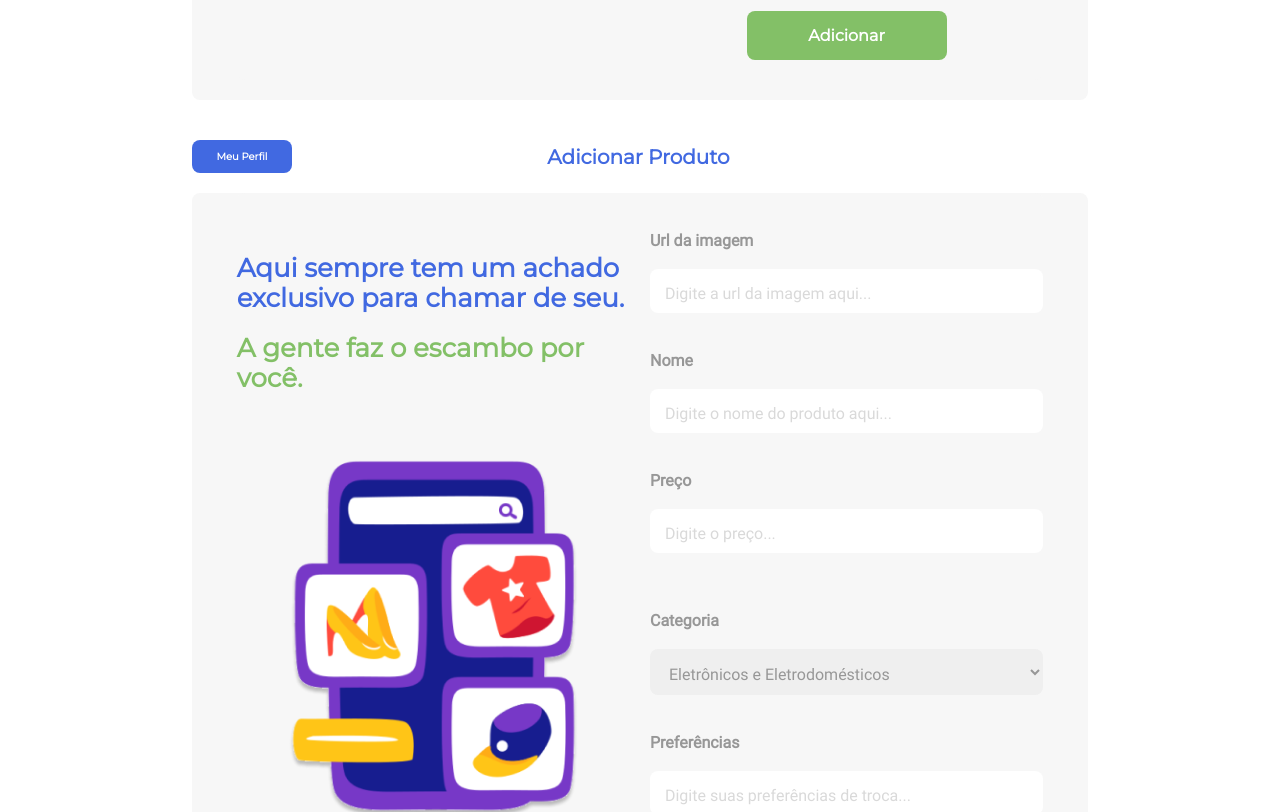
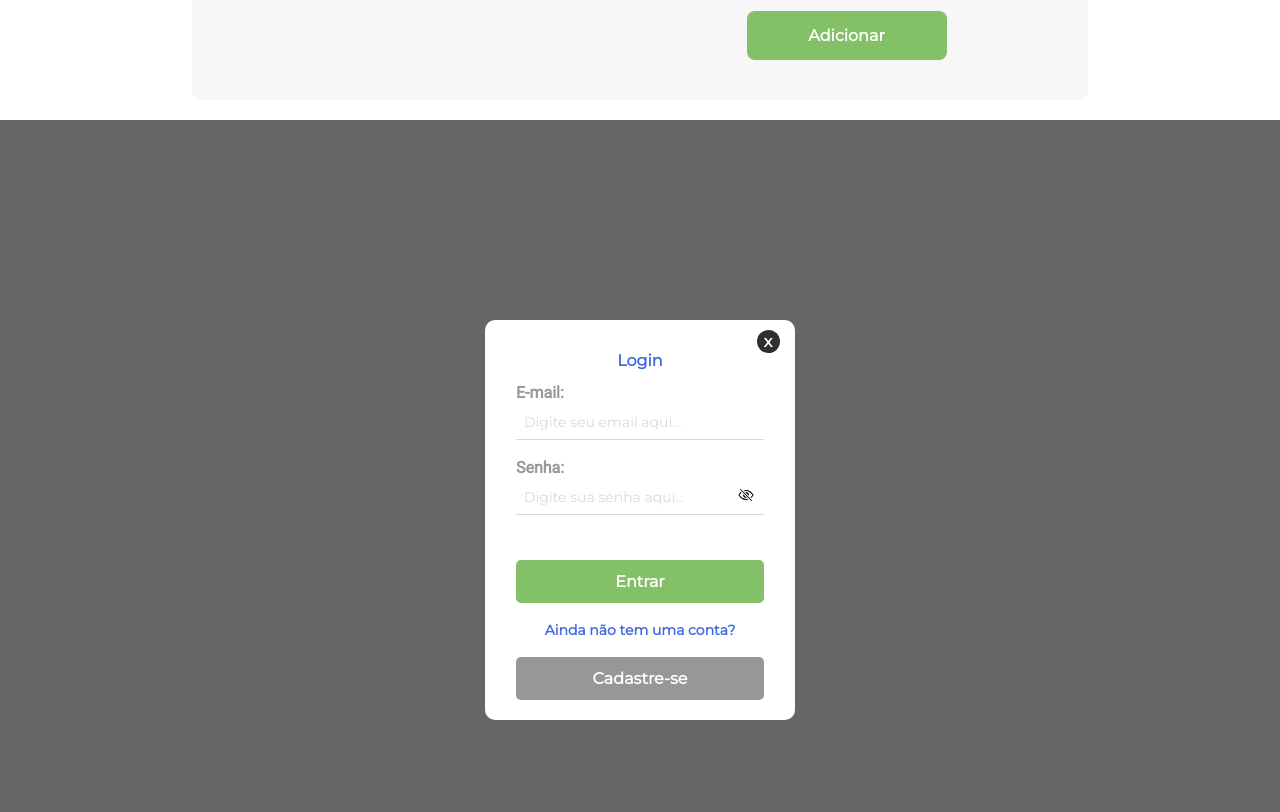
Before and after one commit to Escambau/escambau, a React (Create React App) app: page /addproduct in a window 1280 px wide. Shown: the part 900-1712 px from the top of the page. After the commit the page ends 1020 px from the top, so only its background shows below. Built offline with nearby package versions, Linux system fonts and the light colour scheme.

Commit message:
finalizado

```diff
--- a/src/App.tsx
+++ b/src/App.tsx
@@ -2,9 +2,7 @@ import "./App.css";
 import GlobalStyle from "./styles/global";
 import { ToastContainer } from "react-toastify";
 import { EscambauRoutes } from "./routes";
-import { Routes, Route } from "react-router-dom";
-import { AddProduct } from "./pages/AddProduct";
-import EditProduct from "./pages/EditProduct";
+import { LoginModal } from "./components/LoginModal";
 
 function App() {
   return (
@@ -12,10 +10,7 @@ function App() {
       <GlobalStyle />
       <ToastContainer />
       <EscambauRoutes />
-      <Routes>
-        <Route path="/addproduct" element={<AddProduct />} />
-        <Route path="/editproduct" element={<EditProduct />} />
-      </Routes>
+      <LoginModal />
     </div>
   );
 }
--- a/src/components/LoginModal/index.tsx
+++ b/src/components/LoginModal/index.tsx
@@ -6,10 +6,12 @@ import { ModalLogin } from './style';
 import { IoEyeOffOutline, IoEyeOutline } from 'react-icons/io5'
 import { useContext } from 'react';
 import { ILogin, UserContext } from '../../contexts/UserContext';
+import { ProductContext } from '../../contexts/ProductContext';
 
 export function LoginModal() {
 
-  const {isPasswordShow, viewPass, redirectToRegister, onSubmitLogin} = useContext(UserContext)
+  const {isPasswordShow, viewPass, navigate, onSubmitLogin} = useContext(UserContext)
+  const {setIsModalLogin} = useContext(ProductContext);
 
   const formSchema = yup.object().shape({
     email:yup.string().required('Seu email é obrigatório'),
@@ -27,7 +29,9 @@ export function LoginModal() {
   return (
     <ModalLogin>
       <div className="box-login">
-
+        <div className='btn-exit'>
+          <button onClick={() => setIsModalLogin(false)}>x</button>
+        </div>
         <h2>Login</h2>
 
         <form onSubmit={handleSubmit(onSubmitLogin)}>
@@ -52,7 +56,7 @@ export function LoginModal() {
 
         <div className='box-to-register'>
           <h3>Ainda não tem uma conta?</h3>
-          <button onClick={redirectToRegister}>Cadastre-se</button>
+          <button onClick={() => navigate("/register", {replace: true})}>Cadastre-se</button>
         </div>
 
       </div>
--- a/src/components/LoginModal/style.ts
+++ b/src/components/LoginModal/style.ts
@@ -16,7 +16,32 @@ export const ModalLogin = styled.div`
     font-family: "Montserrat";
     font-weight: 700;
 
+    margin-bottom: 20px;
+  }
+  .btn-exit {
+    width: 90%;
+    display: flex;
+    justify-content: end;
 
+    button {
+      width: 23px;
+      height: 23px;
+
+      font-size: 16px;
+      font-family: "Montserrat";
+      font-weight: 700;
+
+      background-color: var(--darkGrey);
+      color: #ffffff;
+
+      border-radius: 50%;
+
+      margin-top: 10px;
+
+      :hover {
+        opacity: 80%;
+      }
+    }
   }
 
   .box-login {
@@ -24,8 +49,6 @@ export const ModalLogin = styled.div`
     width: 100%;
     max-height: 400px;
     height: 100%;
-
-    padding-top: 30px;
 
     display: flex;
     justify-content: space-around;
@@ -105,6 +128,7 @@ export const ModalLogin = styled.div`
         }
         span {
           font-size: 10px;
+          font-weight: 700;
           color: red;
         }
       }
@@ -147,7 +171,7 @@ export const ModalLogin = styled.div`
         font-size: 14px;
         font-family: "Montserrat";
 
-        padding-bottom: 20px;
+        padding: 20px;
       }
 
       button {
```
